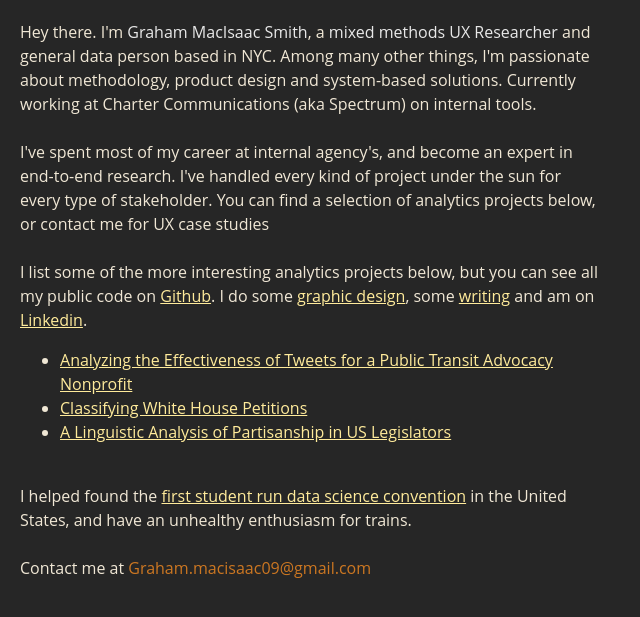
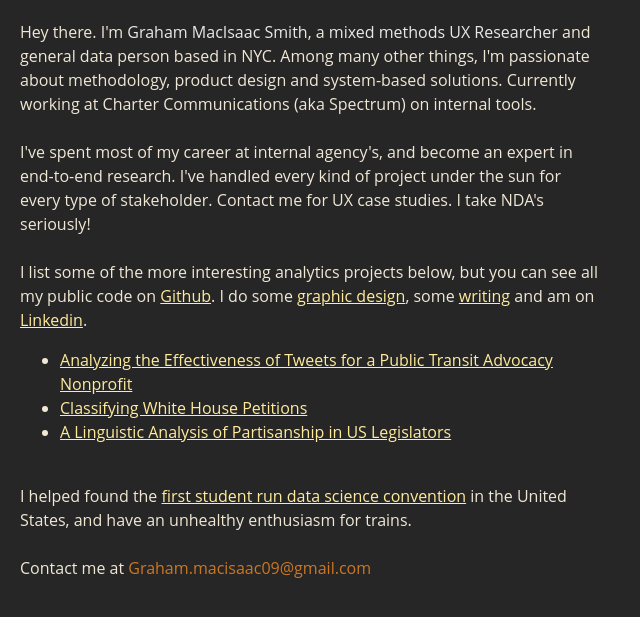
Before and after one commit to johnnycopes/graham-macisaac, a Jekyll site: the page index.html, which Jekyll copies as it is, in a window 1280 px wide. Shown: the top 617 px of the page, without its empty margins (0-640 px from the left). Built offline with Jekyll 4.4.1, drawn with Linux system fonts in a browser that asks for light colours.

Commit message:
Update index.html

```diff
--- a/index.html
+++ b/index.html
@@ -47,7 +47,7 @@
 <p>
 Hey there. I'm <x3>Graham MacIsaac Smith</x3>, a <x3>mixed methods UX Researcher</x3> and general data person based in NYC. Among many other things, I'm passionate about methodology, product design and system-based solutions. Currently working at Charter Communications (aka Spectrum) on internal tools.<br>
 <br>
-I've spent most of my career at internal agency's, and become an expert in end-to-end research. I've handled every kind of project under the sun for every type of stakeholder. You can find a selection of analytics projects below, or contact me for UX case studies<br>
+I've spent most of my career at internal agency's, and become an expert in end-to-end research. I've handled every kind of project under the sun for every type of stakeholder. Contact me for UX case studies. I take NDA's seriously!<br>
 <br>
 I list some of the more interesting analytics projects below, but you can see all my public code on <a href="https://github.com/Graham-MacIsaac">Github</a>. I do some <a href="https://dribbble.com/GrayMac">graphic design</a>, some <a href="https://thedecisionlab.com/insights/consumer-insights/how-behavioral-science-can-make-airports-less-miserable">writing</a> and am on <a href="https://www.linkedin.com/in/graham-m-smith/">Linkedin</a>.
 <br>
```
